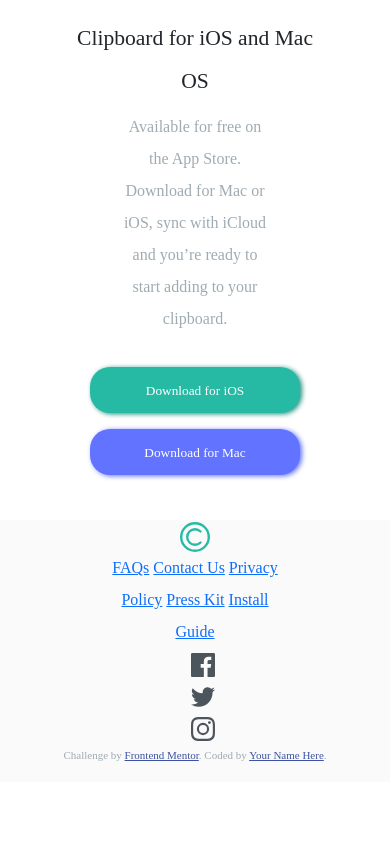
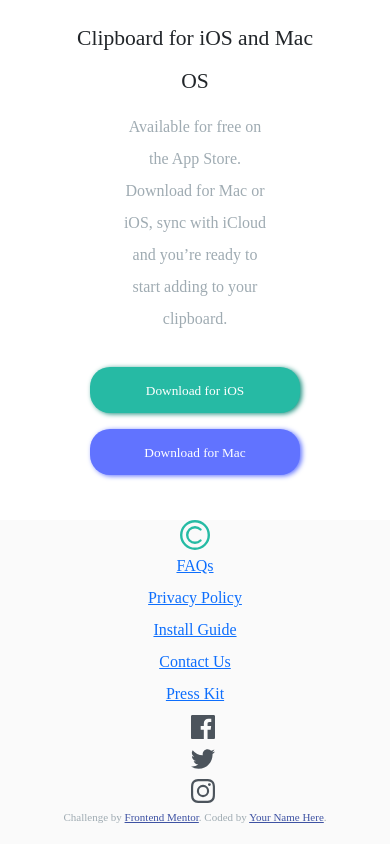
Before and after one commit to sirstackhouse/clipboard-landing-page, a plain HTML site: page index.html in a window 390 px wide. Shown: the part 3251-4095 px from the top of the page. Before the commit the page ends 4033 px from the top, so only its background shows below. Drawn offline with nearby package versions, Linux system fonts and the light colour scheme; a web font is replaced by a local one.

Commit message:
Updated responsiveness of footer links with bootstrap

```diff
--- a/index.html
+++ b/index.html
@@ -164,15 +164,15 @@
       <footer
         class="row justify-content-center d-flex flex-column flex-md-row align-items-center"
       >
-        <div class="col-3">
+        <div class="col-3 d-flex justify-content-center align-items-center">
           <img class="footer-logo" src="./images/logo.svg" />
         </div>
-        <div class="col-6">
+        <div class="col-md-3 d-flex flex-column flex-sm-row text-center text-md-start flex-wrap">
           <a class="footer-links" href="#">FAQs</a>
-          <a class="footer-links">Contact Us</a>
-          <a class="footer-links">Privacy Policy</a>
-          <a class="footer-links">Press Kit</a>
-          <a class="footer-links">Install Guide</a>
+          <a class="footer-links" href="#">Privacy Policy</a>
+          <a class="footer-links" href="#">Install Guide</a>
+          <a class="footer-links" href="#">Contact Us</a>
+          <a class="footer-links" href="#">Press Kit</a>
         </div>
         <div class="col-3 social-icons">
           <img src="./images/icon-facebook.svg" />
--- a/style.css
+++ b/style.css
@@ -77,3 +77,8 @@ footer {
     width: 30px !important;
     height: 30px !important;
 }
+
+.footer-links {
+    margin-left: 10px;
+    margin-right: 10px;
+}
```
